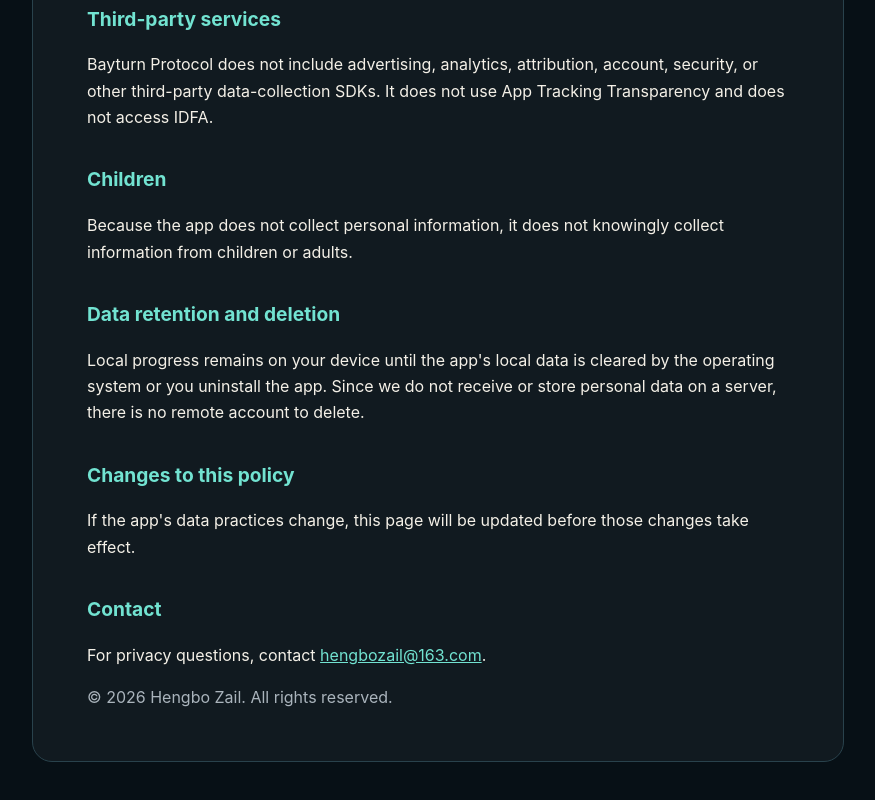
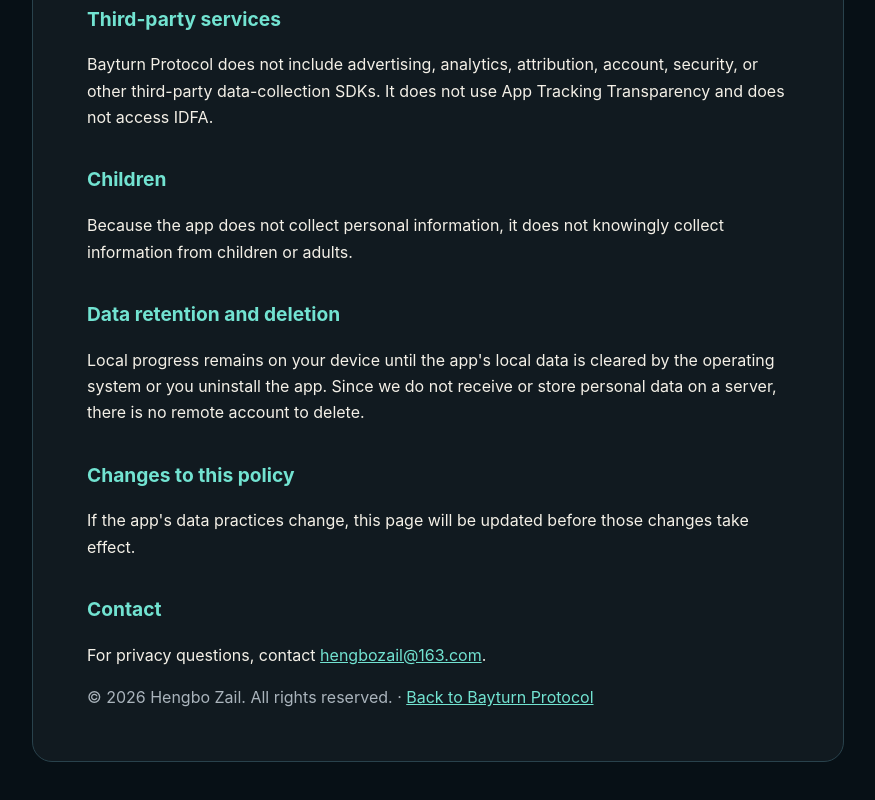
Before and after one commit to sethsethasetha-ctrl/Bayturn-Protocol, a plain HTML site: page privacy.html in a window 1280 px wide. Shown: the part 785-1585 px from the top of the page, without its empty margins (202-1077 px from the left). Drawn offline with Linux system fonts and the light colour scheme.

Commit message:
Add files via upload

```diff
--- a/privacy.html
+++ b/privacy.html
@@ -48,7 +48,7 @@
   <h2>Contact</h2>
   <p>For privacy questions, contact <a href="mailto:hengbozail@163.com">hengbozail@163.com</a>.</p>
 
-  <p class="muted">© 2026 Hengbo Zail. All rights reserved.</p>
+  <p class="muted">© 2026 Hengbo Zail. All rights reserved. · <a href="index.html">Back to Bayturn Protocol</a></p>
 </article>
 </main>
 </body>
```
Also changed, not shown: index.html (+1 -1 lines).
